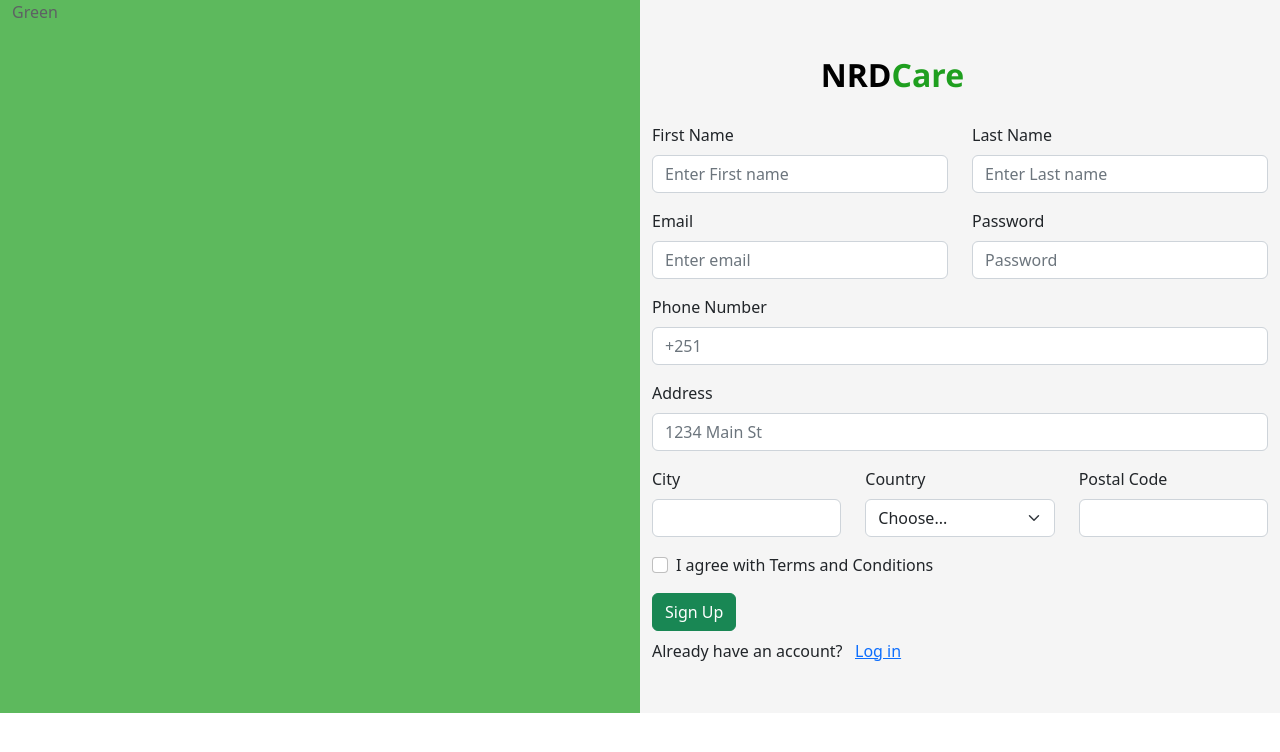
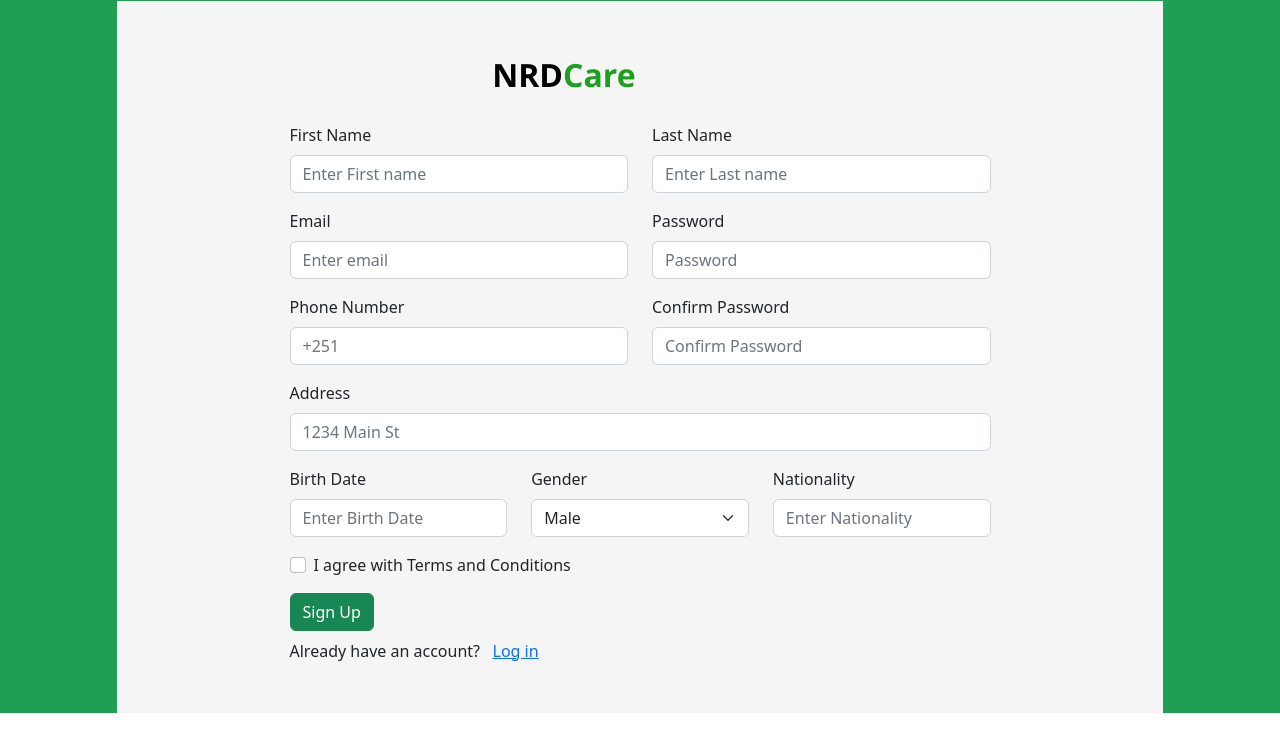
Before and after one commit to Nahom58/Capstone, a React (Create React App) app: page /SignUp in a window 1280 px wide. Shown: the top 752 px of the page. Built offline with nearby package versions, Linux system fonts and the light colour scheme.

Commit message:
Final Draft Push

```diff
--- a/src/App.js
+++ b/src/App.js
@@ -6,6 +6,8 @@ import {
 import HomePage from "./pages/HomePage";
 import ResultsPage from "./pages/ResultsPage";
 import SignUp from "./pages/SignUp";
+import PractitionerDetailsPage from "./pages/PractitionerDetailsPage";
+import EditProfilePage from "./pages/EditProfilePage";
 
 function App() {
 
@@ -15,6 +17,8 @@ function App() {
         <Route element={<HomePage />}  path="/" />
         <Route element={<ResultsPage />}  path="/ResultsPage" />
         <Route element={<SignUp />}  path="/SignUp" />
+        <Route element={<EditProfilePage />}  path="/EditProfile" />
+        <Route element={<PractitionerDetailsPage />} path="/PractitionerDetails/:id" />
       </Routes>
     </div>
   );
--- a/src/components/NavBar.js
+++ b/src/components/NavBar.js
@@ -39,11 +39,14 @@ export default function NavBar() {
                 <Avatar className="avatar"/>
             </Nav.Link>
             <NavDropdown title="" id="collasible-nav-dropdown">
-                <NavDropdown.Item href="#action/3.1">Edit Profile</NavDropdown.Item>
-                <NavDropdown.Item href="#action/3.2">
-                    Sign Out
-                </NavDropdown.Item>
-                <NavDropdown.Item href="#action/3.3">Something</NavDropdown.Item>
+                <Link to={"/EditProfile"} style={{ textDecoration: 'none' }}>
+                  <NavDropdown.Item href="#action/3.1">Edit Profile</NavDropdown.Item>
+                </Link>
+                <Link to={"/SignUp"} style={{ textDecoration: 'none' }}>
+                  <NavDropdown.Item href="#action/3.2">
+                      Sign Out
+                  </NavDropdown.Item>
+                </Link>
             </NavDropdown>
           </Nav>
         </Navbar.Collapse>
--- a/src/components/PractitionerCard.js
+++ b/src/components/PractitionerCard.js
@@ -1,5 +1,5 @@
 import React from 'react'
-
+import {Link} from "react-router-dom";
 import "../stylesheets/practitionercard.css";
 
 import Seble from '../pictures/Seble.jpg';
@@ -14,7 +14,9 @@ export default function PractitionerCard() {
   return (
     <div className="practitionerDetailsContainer">
         <div className="practitionerPictureWrapper">
+        <Link to={"/PractitionerDetails/3"} style={{ textDecoration: 'none' }}>
          <Image variant="top" width= "100%" src={Seble} className="practitionerPicture"/>
+        </Link>
         </div>
         <div className="practitionerDetails">
          <div className="practitionerName"><strong> Seblewongel Birku</strong></div>
--- /dev/null
+++ b/src/components/PractitionerCardExtended.js
@@ -0,0 +1,53 @@
+import {React} from 'react'
+import {Link} from "react-router-dom";
+import "../stylesheets/practitionercardextended.css";
+
+import Seble from '../pictures/Seble.jpg';
+
+import StarRateRoundedIcon from '@mui/icons-material/StarRateRounded';
+import HomeIcon from '@mui/icons-material/Home';
+import { yellow } from '@mui/material/colors';
+
+import { Button, Image } from 'react-bootstrap';
+import { Rating, Typography } from '@mui/material';
+
+export default function PractitionerCardExtended() {
+
+    var value;
+  return (
+    <div className="practitionerDetailsContainerExtended">
+        <div className="practitionerPictureWrapperExtended">
+            <Link to={"/PractitionerDetails/3"} style={{ textDecoration: 'none' }}>
+            <Image variant="top" src={Seble} className="practitionerPicture"/>
+            </Link>
+        </div>
+        <div className="practitionerDetailsExtended">
+            <div className="practitionerNameExtended"><strong> Seblewongel Birku</strong></div>
+            <div className="practitionerRatingLineExtended">
+                <StarRateRoundedIcon sx={{ color: yellow[700] }}/>&nbsp;
+                <span>4.8</span>&nbsp;&nbsp;&nbsp;&nbsp;&nbsp;&nbsp;
+                <span>General Practitioner</span>
+            </div>
+            <div className="practitionerAvailabilityExtended"><b><i>Availability</i>:</b> Monday - Friday</div>
+            <div className="practitionerWorkplaceExtended">
+                <HomeIcon color="success"/>&nbsp;
+                Tikur Anbessa Hospital
+            </div>
+        </div>
+        <div className="space">
+        </div>
+        <div className="practitionerExtraDetailsExtended">
+            <div className="practitionerDetailsExtended">
+            <div>
+                <Typography component="legend">Rating</Typography>
+                <Rating name="read-only" value={value} readOnly />
+            </div>
+            <div className="practitionerAvailabilityExtended"><b><i>Fees</i>:</b> Birr 80</div>
+            <div>
+                <Button variant="secondary" size = "md"><span>Book </span><span>Appointment</span></Button>
+            </div>
+            </div>
+        </div>
+    </div>
+  )
+}
--- /dev/null
+++ b/src/pages/EditProfilePage.js
@@ -0,0 +1,89 @@
+import { Avatar } from '@material-ui/core'
+import React from 'react'
+import { Button, Col, Container, Form, Row } from 'react-bootstrap'
+import NavBar from '../components/NavBar'
+
+import "../stylesheets/editprofile.css";
+
+export default function EditProfilePage() {
+  return (
+    <div>
+        <Row>
+          <NavBar />
+        </Row>
+        <Container className="profileContainer">
+            <Row className="mb-5">
+                <Col sm={2}>
+                    <Avatar className="profileAvatar"/>
+                </Col>
+                <Col sm={10} className="profileMessageContainer">
+                    <div className="profileName">
+                        Nahom Agize
+                    </div>
+                    <div className="profileMessage">
+                        Your account is Ready, You can now update your personal details.
+                    </div>
+                </Col>
+            </Row>
+            <Row>
+            <Col sm={6} className="profileLeftSection">
+            <Form>
+                <Row className="mb-3">
+                    <Col>
+                    <Form.Label>First Name</Form.Label>
+                    <Form.Control placeholder="Nahom" />
+                    </Col>
+                    <Col>
+                    <Form.Label>Last Name</Form.Label>
+                    <Form.Control placeholder="Agize" />
+                    </Col>
+                </Row>
+
+                <Form.Group className="mb-3" controlId="formGridDateOfBirth">
+                    <Form.Label>Birth Date</Form.Label>
+                    <Form.Control placeholder="11/11/2000"/>
+                </Form.Group>
+
+                <Form.Group className="mb-3" controlId="formGridAddress">
+                <Form.Label>Address</Form.Label>
+                <Form.Control placeholder="1234 Main St" />
+                </Form.Group>
+
+                <Form.Group className="mb-3" controlId="formGridNationality">
+                    <Form.Label>Nationality</Form.Label>
+                    <Form.Control placeholder="Ethiopian"/>
+                </Form.Group>
+
+                <Button variant="success" type="submit" className="mb-3">
+                Save
+                </Button>
+            </Form>
+            </Col>
+            <Col sm={6} className="profileRightSection">
+
+
+                <Form.Group className="mb-3" controlId="formGridEmail">
+                    <Form.Label>Email</Form.Label>
+                    <Form.Control type="email" placeholder="Nahom@uni.minerva.edu" />
+                </Form.Group>
+
+                <Form.Group className="mb-3" controlId="formGridPhoneNumber">
+                    <Form.Label>Phone Number</Form.Label>
+                    <Form.Control placeholder="+251  923481975" />
+                </Form.Group>
+
+                <Form.Group className="mb-3" controlId="formGridGender">
+                    <Form.Label>Gender</Form.Label>
+                    <Form.Select defaultValue="Choose...">
+                    <option>Male</option>
+                    <option>Female</option>
+                    <option>Unspecified</option>
+                    </Form.Select>
+                </Form.Group>
+
+            </Col>
+            </Row>
+        </Container>
+    </div>
+  )
+}
--- /dev/null
+++ b/src/pages/PractitionerDetailsPage.js
@@ -0,0 +1,17 @@
+import React from 'react'
+import { Container, Row } from 'react-bootstrap'
+import NavBar from '../components/NavBar'
+import PractitionerCardExtended from '../components/PractitionerCardExtended'
+
+export default function PractitionerDetailsPage() {
+  return (
+    <div>
+    <Row>
+        <NavBar />
+    </Row>
+    <Container>
+      <PractitionerCardExtended />
+    </Container>
+    </div>
+  )
+}
--- a/src/pages/SignUp.js
+++ b/src/pages/SignUp.js
@@ -13,10 +13,8 @@ export default function SignUp() {
   return (
     <Container fluid>
     <Row style={{height: '713px' }}>
-        <Col className="leftColumn" md={6} xs={6}>
-        Green
-        </Col>
-        <Col className="rightColumn" md={6} xs={6}>
+        <div className="outerColumn">
+        <Col className="innerColumn" md={10} xs={10}>
         <div className="signUpContainer">
             <Form>
                 <Row className="formTitle mb-4">
@@ -47,10 +45,17 @@ export default function SignUp() {
                 </Form.Group>
                 </Row>
 
-                <Form.Group className="mb-3" controlId="formGridAddress1">
-                <Form.Label>Phone Number</Form.Label>
-                <Form.Control placeholder="+251" />
+                <Row className="mb-3">
+                <Form.Group as={Col} controlId="formGridAddress1">
+                    <Form.Label>Phone Number</Form.Label>
+                    <Form.Control placeholder="+251" />
                 </Form.Group>
+
+                <Form.Group as={Col} controlId="formGridPassword">
+                    <Form.Label>Confirm Password</Form.Label>
+                    <Form.Control type="password" placeholder="Confirm Password" />
+                </Form.Group>
+                </Row>
 
                 <Form.Group className="mb-3" controlId="formGridAddress2">
                 <Form.Label>Address</Form.Label>
@@ -58,22 +63,23 @@ export default function SignUp() {
                 </Form.Group>
 
                 <Row className="mb-3">
-                <Form.Group as={Col} controlId="formGridCity">
-                    <Form.Label>City</Form.Label>
-                    <Form.Control />
+                <Form.Group as={Col} controlId="formGridDateOfBirth">
+                    <Form.Label>Birth Date</Form.Label>
+                    <Form.Control placeholder="Enter Birth Date" />
                 </Form.Group>
 
-                <Form.Group as={Col} controlId="formGridState">
-                    <Form.Label>Country</Form.Label>
+                <Form.Group as={Col} controlId="formGridGender">
+                    <Form.Label>Gender</Form.Label>
                     <Form.Select defaultValue="Choose...">
-                    <option>Choose...</option>
-                    <option>...</option>
+                    <option>Male</option>
+                    <option>Female</option>
+                    <option>Unspecified</option>
                     </Form.Select>
                 </Form.Group>
 
-                <Form.Group as={Col} controlId="formGridZip">
-                    <Form.Label>Postal Code</Form.Label>
-                    <Form.Control />
+                <Form.Group as={Col} controlId="formGridNationality">
+                    <Form.Label>Nationality</Form.Label>
+                    <Form.Control placeholder="Enter Nationality" />
                 </Form.Group>
                 </Row>
 
@@ -94,6 +100,7 @@ export default function SignUp() {
             </Form>
         </div>
         </Col>
+        </div>
     </Row>
     </Container>
   )
--- /dev/null
+++ b/src/stylesheets/editprofile.css
@@ -0,0 +1,32 @@
+
+.profileContainer {
+    margin-top: 30px;
+}
+
+
+.profileAvatar {
+    height: 150px !important;
+    width: 150px !important;
+}
+
+.profileMessageContainer{
+    display: flex;
+    flex-direction: column;
+    justify-content:center;
+    font-weight: 700;
+    font-size: 25px;
+}
+
+.profileMessage{
+    margin-top: 10px;
+    font-weight: 500;
+    font-size: 20px;
+}
+
+.profileLeftSection{
+    padding-right: 5% !important;
+}
+
+.profileRightSection{
+    padding-left: 5% !important;
+}
--- a/src/stylesheets/signup.css
+++ b/src/stylesheets/signup.css
@@ -1,15 +1,20 @@
-.leftColumn {
-    background-color: #1F9F1F;
-    opacity: 72%;
+.outerColumn {
+    background-color: #1F9F54;
+    display: flex;
+    align-items: center;
+    justify-content: center;
 }
 
-.rightColumn {
+.innerColumn {
+    justify-content: center;
     background-color: whitesmoke;
+    padding: 50px 0 50px 0;
 }
 
 .signUpContainer {
     display: flex;
     height: 100%;
+    width: 100%;
     justify-content: center;
     align-items: center;
 }
```
Also changed, not shown: src/stylesheets/practitionercardextended.css (added, +53 -0 lines), src/pictures/SignUpPicture.png (added).
